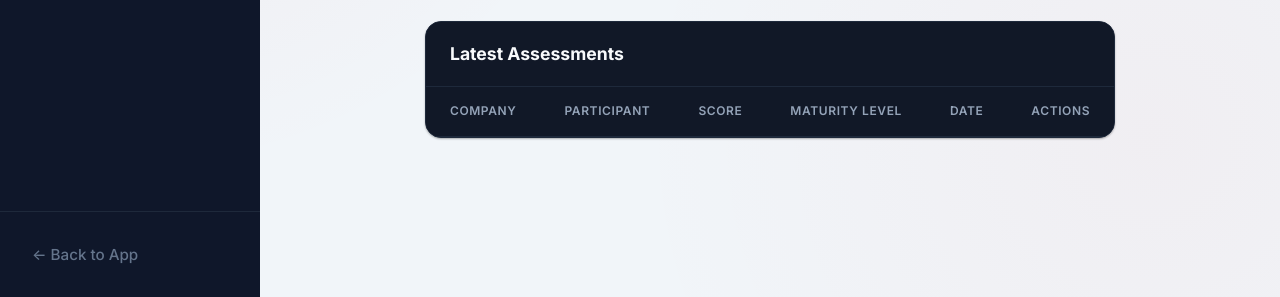
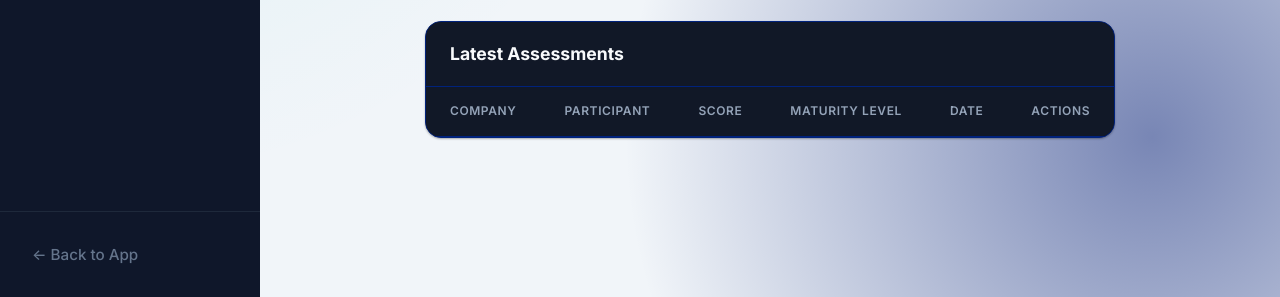
Before and after one commit to nbonil1972/gal-assessment, a website: page public/admin.html in a window 1280 px wide. Shown: the part 503-800 px from the top of the page. Drawn offline with Linux system fonts and the light colour scheme; no server answers.

Commit message:
Add files via upload

```diff
--- a/public/admin.html
+++ b/public/admin.html
@@ -11,7 +11,7 @@
   <!-- Sidebar Navigation -->
   <aside class="admin-sidebar">
     <div class="admin-logo" style="display: flex; align-items: center; justify-content: flex-start; gap: 0.5rem; padding: 1.5rem 1rem;">
-      <img src="impulso_global.jpg" alt="Impulso Global" style="height: 36px; width: auto; max-height: 36px; object-fit: contain;">
+      <img src="russell_bedford.png" alt="Russell Bedford" style="height: 36px; width: auto; max-height: 36px; object-fit: contain;">
       <span style="font-size: 0.95rem; font-weight: bold; color: #94A3B8; margin-left: auto;">Admin</span>
     </div>
 
--- a/public/styles.css
+++ b/public/styles.css
@@ -1,21 +1,21 @@
 @import url('https://fonts.googleapis.com/css2?family=Inter:wght@300;400;500;600;700&display=swap');
 
 :root {
-  --primary: #D61A1A;
-  --primary-hover: #B91C1C;
-  --primary-light: rgba(214, 26, 26, 0.15);
+  --primary: #ed8b00;
+  --primary-hover: #d27b00;
+  --primary-light: rgba(237, 139, 0, 0.15);
   --success: #22C55E;
   --success-light: rgba(34, 197, 94, 0.15);
   --warning: #F59E0B;
   --warning-light: rgba(245, 158, 11, 0.15);
   --danger: #EF4444;
   --danger-light: rgba(239, 68, 68, 0.15);
-  --bg-app: #090D16;
-  --bg-card: #0F172A;
+  --bg-app: #000829;
+  --bg-card: #001147;
   --text-main: #F8FAFC;
   --text-muted: #94A3B8;
-  --border: #1E293B;
-  --border-focus: #D61A1A;
+  --border: #00227c;
+  --border-focus: #ed8b00;
   --bg-input: #111827;
   --shadow-sm: 0 1px 2px 0 rgba(0, 0, 0, 0.3);
   --shadow-md: 0 4px 6px -1px rgba(0, 0, 0, 0.4), 0 2px 4px -2px rgba(0, 0, 0, 0.4);
@@ -34,8 +34,8 @@
 body {
   font-family: var(--font-sans);
   background-color: var(--bg-app);
-  background: radial-gradient(circle at 10% 20%, rgba(214, 26, 26, 0.05) 0%, transparent 40%),
-              radial-gradient(circle at 90% 80%, rgba(214, 26, 26, 0.03) 0%, transparent 40%),
+  background: radial-gradient(circle at 10% 20%, rgba(0, 191, 179, 0.08) 0%, transparent 40%),
+              radial-gradient(circle at 90% 80%, rgba(0, 24, 113, 0.5) 0%, transparent 40%),
               var(--bg-app);
   color: var(--text-main);
   line-height: 1.4;
```
Also changed, not shown: public/index.html (+1 -1 lines).
